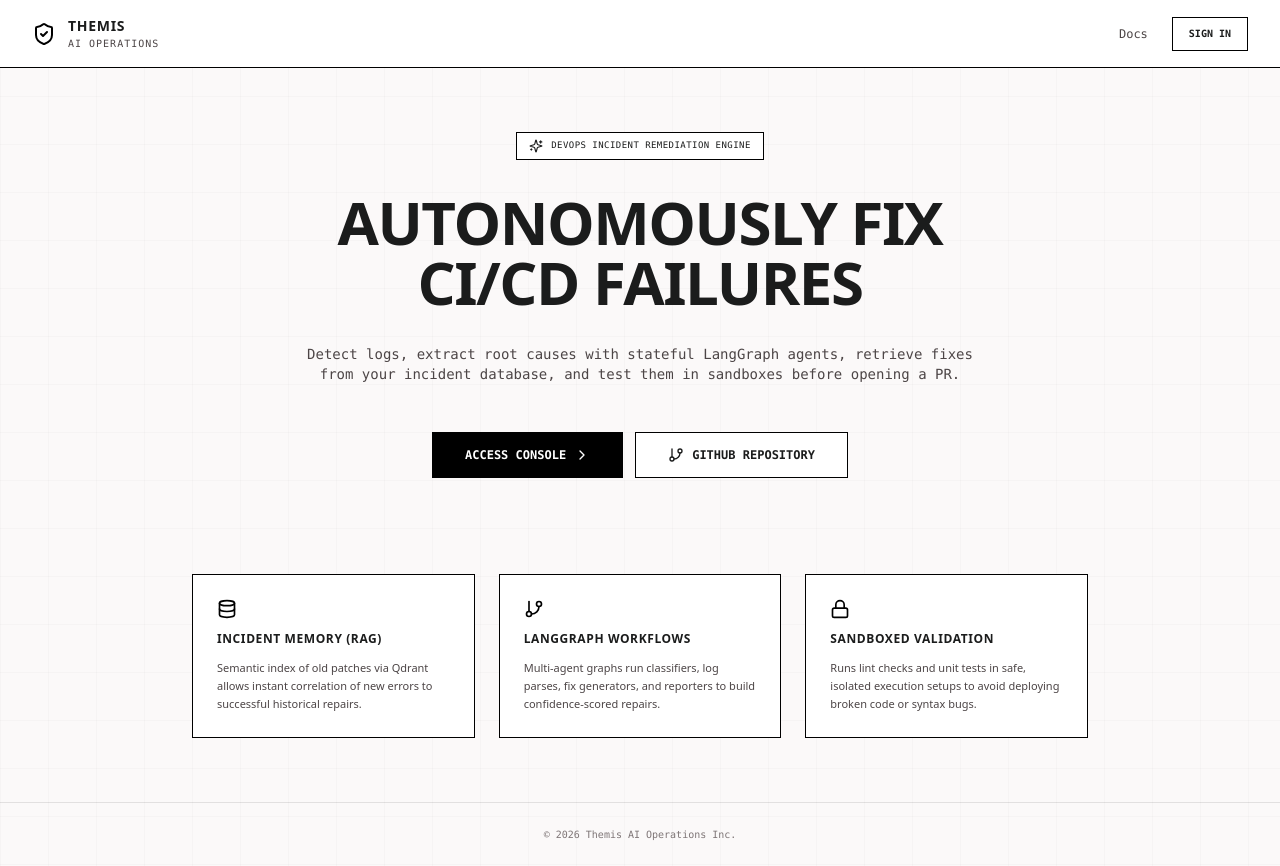
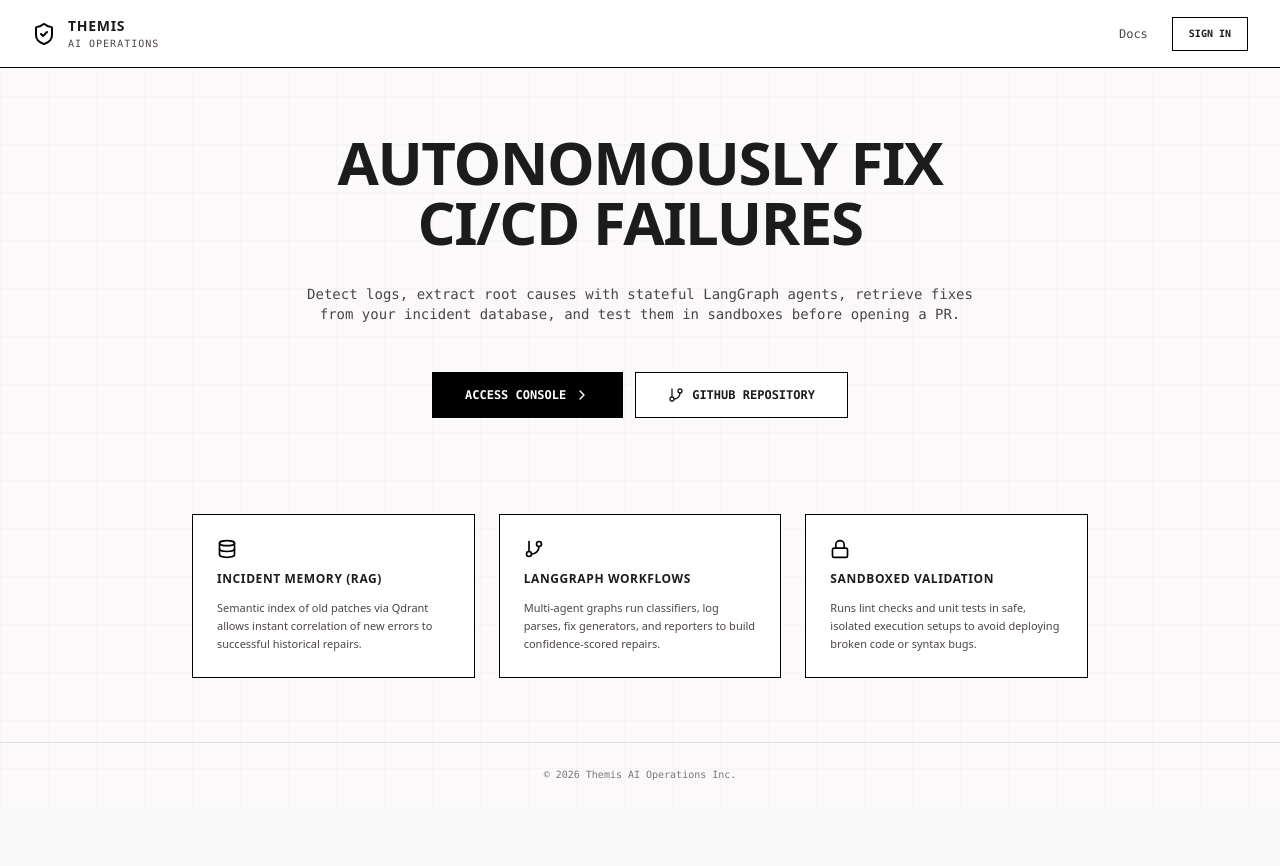
Before and after one commit to MRvandals4vage/Themis, a Next.js app in the folder apps/web/: page / in a window 1280 px wide. After the commit the page ends 806 px from the top, so only its background shows below. Built offline with nearby package versions, Linux system fonts and the light colour scheme.

Commit message:
visual changes for the dashboard

```diff
--- a/apps/web/src/app/page.tsx
+++ b/apps/web/src/app/page.tsx
@@ -150,11 +150,6 @@ export default function LandingPage() {
       <main className="flex-1 flex items-center justify-center relative z-10 px-6 py-16">
         {step === "landing" && (
           <div className="max-w-4xl text-center flex flex-col items-center gap-8">
-            <div className="inline-flex items-center gap-2 px-3 py-1.5 bg-white border border-black text-[9px] font-mono uppercase tracking-wider">
-              <Sparkles className="w-3.5 h-3.5" />
-              <span>DevOps Incident Remediation Engine</span>
-            </div>
-
             <h2 className="text-4xl md:text-6xl font-bold tracking-tight uppercase leading-none">
               Autonomously Fix <br />
               CI/CD Failures
```
